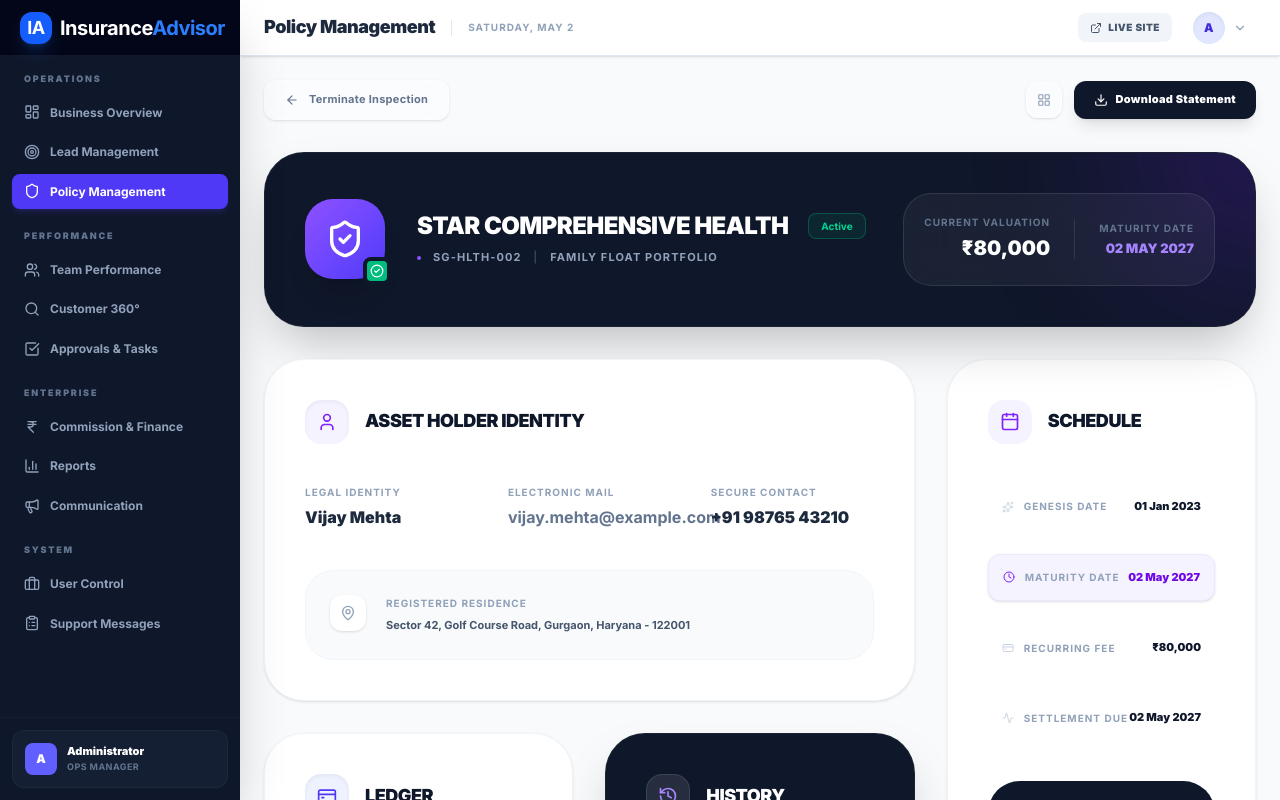
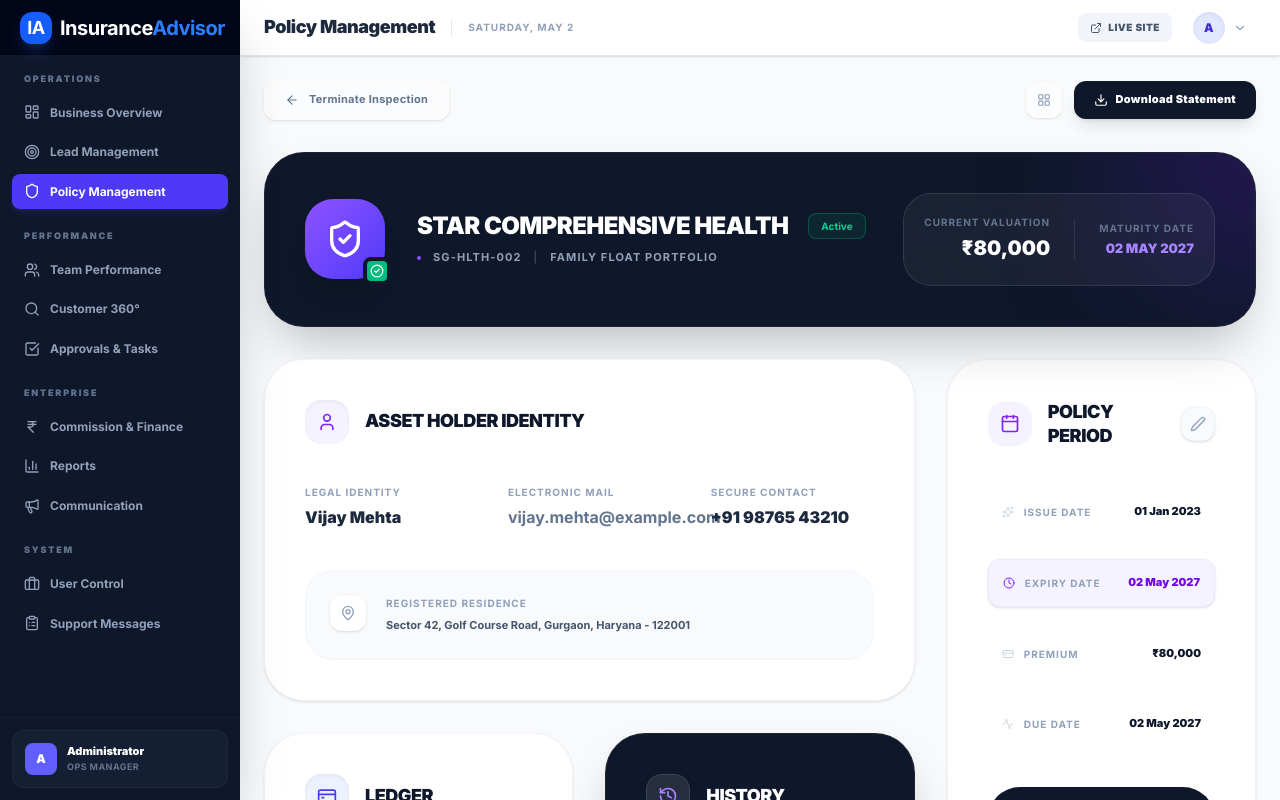
Before and after one commit to Gulhane-Shivani/Insurance_Advisor, a React (Vite) app: page /admin/policies in a window 1280 px wide. Both pictures are taken after a click on the button 1104 px from the left and 616 px from the top of the page. Built offline with nearby package versions, Linux system fonts and the light colour scheme.

Commit message:
policy management dashboard sections including detail view, issuance form, and lifecycle tracking

```diff
--- a/src/app/super_admin/sections/PolicyDetailView.tsx
+++ b/src/app/super_admin/sections/PolicyDetailView.tsx
@@ -18,7 +18,8 @@
    Sparkles,
    TrendingUp,
    LayoutGrid,
-  Clock
+   Clock,
+   Edit2
 } from 'lucide-react';
 
 interface PolicyDetailViewProps {
@@ -121,7 +122,7 @@
    // Fetch from localStorage to support newly created policies
    const getPolicyFromStorage = () => {
       if (typeof window !== 'undefined') {
-      const saved = localStorage.getItem('safeguard_policies');
+         const saved = localStorage.getItem('safeguard_policies_v2');
          if (saved) {
             try {
                const parsed = JSON.parse(saved);
@@ -137,6 +138,17 @@
    const storedPolicy = getPolicyFromStorage();
    const basePolicy = mockPolicies[policyId] || mockPolicies['SG-HLTH-002'];
 
+   const formatDate = (dateStr?: string) => {
+      if (!dateStr) return '';
+      if (dateStr.includes('-') && dateStr.length === 10) {
+         const [year, month, day] = dateStr.split('-');
+         const months = ['Jan', 'Feb', 'Mar', 'Apr', 'May', 'Jun', 'Jul', 'Aug', 'Sep', 'Oct', 'Nov', 'Dec'];
+         const monthName = months[parseInt(month, 10) - 1];
+         return `${day} ${monthName} ${year}`;
+      }
+      return dateStr;
+   };
+
    const policyData = storedPolicy ? {
       ...basePolicy,
       id: storedPolicy.id,
@@ -151,10 +163,19 @@
       period: {
          ...basePolicy.period,
          premium: storedPolicy.premium || basePolicy.period.premium,
-      expiryDate: storedPolicy.expiryDate || basePolicy.period.expiryDate,
-      dueDate: storedPolicy.expiryDate || basePolicy.period.dueDate
+         issueDate: storedPolicy.issueDate ? formatDate(storedPolicy.issueDate) : basePolicy.period.issueDate,
+         expiryDate: storedPolicy.expiryDate ? formatDate(storedPolicy.expiryDate) : basePolicy.period.expiryDate,
+         dueDate: storedPolicy.expiryDate ? formatDate(storedPolicy.expiryDate) : basePolicy.period.dueDate
       },
-    nominee: storedPolicy.nominee || basePolicy.nominee
+      nominee: storedPolicy.nominee || basePolicy.nominee,
+      coverage: storedPolicy.coverage || basePolicy.coverage,
+      benefits: storedPolicy.benefits || basePolicy.benefits,
+      paymentHistory: storedPolicy.paymentHistory || [
+         { amount: storedPolicy.premium || basePolicy.period.premium, date: storedPolicy.issueDate ? formatDate(storedPolicy.issueDate) : basePolicy.period.issueDate, type: 'New Issuance', status: 'Success' }
+      ],
+      renewalLogs: storedPolicy.renewalLogs || [
+         { status: 'Initial Issuance', date: storedPolicy.issueDate ? formatDate(storedPolicy.issueDate) : basePolicy.period.issueDate, verified: true }
+      ]
    } : basePolicy;
 
    return (
@@ -202,8 +223,7 @@
                <div>
                   <div className="flex items-center gap-5 mb-2">
                      <h1 className="text-2xl font-black text-white tracking-tight uppercase">{policyData.name}</h1>
-              <span className={`px-3 py-1 rounded-lg text-[10px] font-bold border backdrop-blur-md ${
-                policyData.status === 'Active' ? 'bg-emerald-500/10 text-emerald-400 border-emerald-500/30' :
+                     <span className={`px-3 py-1 rounded-lg text-[10px] font-bold border backdrop-blur-md ${policyData.status === 'Active' ? 'bg-emerald-500/10 text-emerald-400 border-emerald-500/30' :
                            policyData.status === 'Renewal Due' ? 'bg-amber-500/10 text-amber-400 border-amber-500/30' : 'bg-rose-500/10 text-rose-400 border-rose-500/30'
                         }`}>
                         {policyData.status}
@@ -325,19 +345,24 @@
             {/* Schedule Sidebar */}
             <div className="lg:col-span-4 space-y-8">
                <div className="bg-white rounded-[40px] p-10 border border-slate-100 shadow-sm">
-              <div className="flex items-center gap-4 mb-10">
+                  <div className="flex items-center justify-between mb-10">
+                     <div className="flex items-center gap-4">
                         <div className="w-11 h-11 rounded-2xl bg-violet-50 flex items-center justify-center">
                            <Calendar className="w-5 h-5 text-violet-600" />
                         </div>
-                 <h3 className="text-lg font-black text-slate-900 tracking-tight uppercase">Schedule</h3>
+                        <h3 className="text-lg font-black text-slate-900 tracking-tight uppercase">Policy Period</h3>
+                     </div>
+                     <button className="p-2 bg-slate-50 text-slate-400 hover:text-violet-600 hover:bg-violet-50 rounded-xl transition-all shadow-sm border border-slate-100" title="Edit Policy Period">
+                        <Edit2 className="w-4 h-4" />
+                     </button>
                   </div>
 
                   <div className="space-y-6">
                      {[
-                   { label: 'Genesis Date', value: policyData.period.issueDate, icon: Sparkles },
-                   { label: 'Maturity Date', value: policyData.period.expiryDate, icon: Clock, highlight: true },
-                   { label: 'Recurring Fee', value: policyData.period.premium, icon: CreditCard },
-                   { label: 'Settlement Due', value: policyData.period.dueDate, icon: Activity }
+                        { label: 'Issue Date', value: policyData.period.issueDate, icon: Sparkles },
+                        { label: 'Expiry Date', value: policyData.period.expiryDate, icon: Clock, highlight: true },
+                        { label: 'Premium', value: policyData.period.premium, icon: CreditCard },
+                        { label: 'Due Date', value: policyData.period.dueDate, icon: Activity }
                      ].map((item, i) => (
                         <div key={i} className={`flex justify-between items-center p-3.5 rounded-xl transition-all ${item.highlight ? 'bg-violet-50 border border-violet-100 shadow-sm' : ''}`}>
                            <div className="flex items-center gap-2.5">
--- a/src/app/super_admin/sections/PolicyLifecycleManagement.tsx
+++ b/src/app/super_admin/sections/PolicyLifecycleManagement.tsx
@@ -9,6 +9,7 @@
   Plus,
   Eye,
   Edit2,
+  Trash2,
   RotateCcw,
   CheckCircle2,
   AlertTriangle,
@@ -32,49 +33,17 @@
   onViewPolicy: (policyId: string) => void;
 }
 
-const INITIAL_MOCK_POLICIES: Policy[] = [
-  {
-    id: 'SG-HLTH-002',
-    type: 'Health Insurance',
-    customer: 'Vijay Mehta',
-    premium: '₹80,000',
-    status: 'Active',
-    expiryDate: '2027-05-02'
-  },
-  {
-    id: 'SG-MOTR-003',
-    type: 'Motor Insurance',
-    customer: 'Deepak Singh',
-    premium: '₹12,500',
-    status: 'Renewal Due',
-    expiryDate: '2026-05-30'
-  },
-  {
-    id: 'SG-LIFE-001',
-    type: 'Life Insurance',
-    customer: 'Sneh Lata',
-    premium: '₹45,000',
-    status: 'Active',
-    expiryDate: '2027-05-06'
-  },
-  {
-    id: 'SG-HLTH-005',
-    type: 'Health Insurance',
-    customer: 'Rahul Verma',
-    premium: '₹65,000',
-    status: 'Active',
-    expiryDate: '2027-06-12'
-  }
-];
+const INITIAL_MOCK_POLICIES: Policy[] = [];
 
 const PolicyLifecycleManagement: React.FC<PolicyLifecycleManagementProps> = ({ onViewPolicy }) => {
   const [searchQuery, setSearchQuery] = useState('');
   const [activeTab, setActiveTab] = useState('All Policies');
   const [showForm, setShowForm] = useState(false);
+  const [editingPolicyId, setEditingPolicyId] = useState<string | null>(null);
 
   const [policies, setPolicies] = useState<Policy[]>(() => {
     if (typeof window !== 'undefined') {
-      const saved = localStorage.getItem('safeguard_policies');
+      const saved = localStorage.getItem('safeguard_policies_v2');
       if (saved) {
         try {
           return JSON.parse(saved);
@@ -87,22 +56,56 @@
   });
 
   useEffect(() => {
-    localStorage.setItem('safeguard_policies', JSON.stringify(policies));
+    if (typeof window !== 'undefined') {
+      localStorage.setItem('safeguard_policies_v2', JSON.stringify(policies));
+    }
   }, [policies]);
 
+  const getPolicyStatus = (expiryDateStr: string) => {
+    if (!expiryDateStr) return 'Active';
+    const expiry = new Date(expiryDateStr);
+    const today = new Date();
+    expiry.setHours(23, 59, 59, 999);
+    if (expiry < today) return 'Expired';
+
+    const thirtyDays = new Date();
+    thirtyDays.setDate(today.getDate() + 30);
+    if (expiry <= thirtyDays) return 'Renewal Due';
+
+    return 'Active';
+  };
+
+  const processedPolicies = policies.map(p => ({
+    ...p,
+    status: getPolicyStatus(p.expiryDate)
+  }));
+
   const stats = [
-    { label: 'Active Policies', value: policies.filter(p => p.status === 'Active').length.toString(), icon: Zap, color: 'violet' },
-    { label: 'Renewals Due', value: policies.filter(p => p.status === 'Renewal Due').length.toString(), icon: Clock, color: 'blue' },
-    { label: 'Expired Records', value: policies.filter(p => p.status === 'Expired').length.toString(), icon: AlertCircle, color: 'rose' },
+    { label: 'Active Policies', value: processedPolicies.filter(p => p.status === 'Active').length.toString(), icon: Zap, color: 'violet' },
+    { label: 'Renewals Due', value: processedPolicies.filter(p => p.status === 'Renewal Due').length.toString(), icon: Clock, color: 'blue' },
+    { label: 'Expired Records', value: processedPolicies.filter(p => p.status === 'Expired').length.toString(), icon: AlertCircle, color: 'rose' },
     { label: 'Retention KPI', value: '98.2%', icon: TrendingUp, color: 'indigo' },
   ];
 
   const handleSavePolicy = (newPolicy: Policy) => {
-    setPolicies([newPolicy, ...policies]);
-    setShowForm(false);
+    if (editingPolicyId) {
+      setPolicies(policies.map(p => p.id === newPolicy.id ? newPolicy : p));
+      setEditingPolicyId(null);
+    } else {
+      setPolicies([newPolicy, ...policies]);
+      setShowForm(false);
+    }
   };
 
-  const filteredPolicies = policies.filter(policy => {
+  const handleDeletePolicy = (policyId: string) => {
+    if (confirm('Are you sure you want to completely remove this policy record?')) {
+      setPolicies(policies.filter(p => p.id !== policyId));
+    }
+  };
+
+
+
+  const filteredPolicies = processedPolicies.filter(policy => {
     const matchesSearch = policy.id.toLowerCase().includes(searchQuery.toLowerCase()) ||
                           policy.customer.toLowerCase().includes(searchQuery.toLowerCase()) ||
                           policy.type.toLowerCase().includes(searchQuery.toLowerCase());
@@ -116,8 +119,12 @@
     return true;
   });
 
-  if (showForm) {
-    return <PolicyIssuanceForm onBack={() => setShowForm(false)} onSave={handleSavePolicy} />;
+  if (showForm || editingPolicyId) {
+    return <PolicyIssuanceForm
+             onBack={() => { setShowForm(false); setEditingPolicyId(null); }}
+             onSave={handleSavePolicy}
+             editingPolicyId={editingPolicyId}
+           />;
   }
 
   return (
@@ -270,11 +277,19 @@
                       >
                         <Eye className="w-4 h-4" />
                       </button>
-                      <button className="p-2.5 text-slate-400 hover:text-blue-600 hover:bg-blue-50 rounded-xl transition-all border border-transparent hover:border-blue-100">
+                      <button
+                        onClick={() => setEditingPolicyId(policy.id)}
+                        className="p-2.5 text-slate-400 hover:text-blue-600 hover:bg-blue-50 rounded-xl transition-all border border-transparent hover:border-blue-100"
+                        title="Edit Expiry, Nominee & Benefits"
+                      >
                         <Edit2 className="w-4 h-4" />
                       </button>
-                      <button className="p-2.5 text-slate-400 hover:text-rose-600 hover:bg-rose-50 rounded-xl transition-all border border-transparent hover:border-rose-100">
-                        <RotateCcw className="w-4 h-4" />
+                      <button
+                        onClick={() => handleDeletePolicy(policy.id)}
+                        className="p-2.5 text-slate-400 hover:text-rose-600 hover:bg-rose-50 rounded-xl transition-all border border-transparent hover:border-rose-100"
+                        title="Delete Policy"
+                      >
+                        <Trash2 className="w-4 h-4" />
                       </button>
                     </div>
                   </td>
```
Also changed, not shown: src/app/super_admin/sections/PolicyIssuanceForm.tsx (+110 -15 lines). Lines whose indentation alone changed are shown as unchanged.
